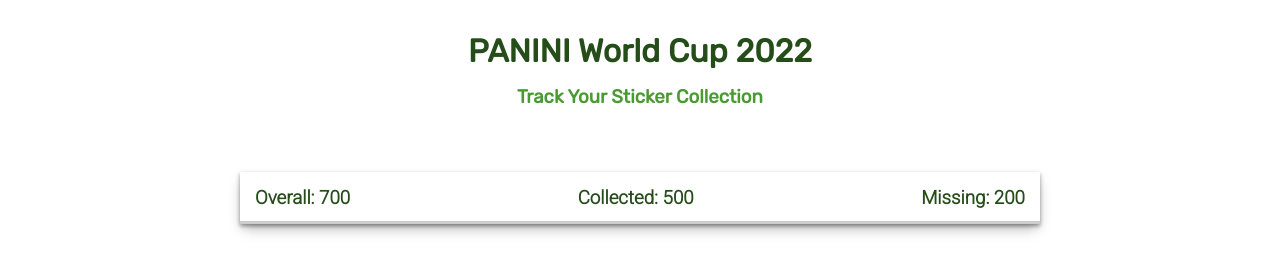
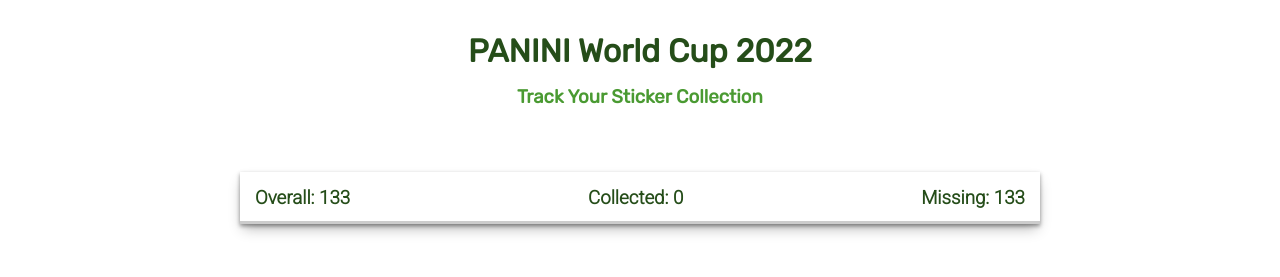
Before and after one commit to Dinko99/Sticker-Collection-App, a React (Create React App) app in the folder client/: page / in a window 1280 px wide. Shown: the top 277 px of the page. Built offline with nearby package versions, Linux system fonts and the light colour scheme.

Commit message:
Added functionality for Counter component

```diff
--- a/client/public/index.html
+++ b/client/public/index.html
@@ -24,7 +24,7 @@
       work correctly both with client-side routing and a non-root public URL.
       Learn how to configure a non-root public URL by running `npm run build`.
     -->
-    <title>React App</title>
+    <title>Sticker Tracking</title>
   </head>
   <body>
     <noscript>You need to enable JavaScript to run this app.</noscript>
--- a/client/src/App.jsx
+++ b/client/src/App.jsx
@@ -3,16 +3,19 @@ import AllStickers from './components/AllStickers';
 import Title from './components/Title';
 import { useState } from 'react';
 import Counter from './components/Counter';
+import countries from './utils/countries'
 
 
 function App() {
   const [isCollected, setIsCollected] = useState(false)
+  const [stickersCollected, setStickersCollected] = useState(0);
+  let overall = countries.length * 19;
 
   return (
     <>
     <Title />
-    <Counter />
-    <AllStickers />
+    <Counter overall={overall} stickersCollected={stickersCollected} />
+    <AllStickers countries={countries} stickersCollected={stickersCollected} setStickersCollected={setStickersCollected} />
     </>
   );
 }
--- a/client/src/components/AllStickers.jsx
+++ b/client/src/components/AllStickers.jsx
@@ -1,18 +1,19 @@
 import '../Styles/AllStickers.scss'
 import CountryTitle from './CountryTitle'
 import StickerNumber from './StickerNumber'
-import countries from '../utils/countries'
 import stickers from '../utils/stickers'
+import { useState } from 'react'
 
 
 
-const AllStickers = () => {
+const AllStickers = ({countries, stickersCollected, setStickersCollected}) => {
+
     const [number, collected] = stickers;
+
 
 
   return (
     <main>
-
         {
             countries.map((country, index)=>{
                 return <div key={index} className="stickers-section">
@@ -20,7 +21,7 @@ const AllStickers = () => {
                     <div className="stickers">
                 {
                     stickers.map((item, index)=>{
-                        return <StickerNumber key={index} number={item.number} collected={item.collected}  />
+                        return <StickerNumber key={index} number={item.number} collected={item.collected} stickersCollected={stickersCollected} setStickersCollected={setStickersCollected}   />
                     })
                 }
                     </div>
--- a/client/src/components/Counter.jsx
+++ b/client/src/components/Counter.jsx
@@ -1,11 +1,11 @@
 import '../Styles/Counter.scss'
 
-const Counter = () => {
+const Counter = ({overall, stickersCollected}) => {
   return (
     <div className="counter">
-        <h3>Overall: 700</h3>
-        <h3>Collected: 500</h3>
-        <h3>Missing: 200</h3>
+        <h3>Overall: {overall}</h3>
+        <h3>Collected: {stickersCollected}</h3>
+        <h3>Missing: {overall - stickersCollected}</h3>
     </div>
   )
 }
--- a/client/src/components/StickerNumber.jsx
+++ b/client/src/components/StickerNumber.jsx
@@ -1,14 +1,28 @@
-import { useState } from "react";
+import { useState, useEffect } from "react";
 import {FcCheckmark} from 'react-icons/fc'
 
-const StickerNumber = ({number, collected}) => {
-  const [isCollected, setIsCollected] = useState(collected)
+const StickerNumber = ({number, collected, stickersCollected, setStickersCollected}) => {
+  const [isCollected, setIsCollected] = useState(false)
 
-  const handleClick = (e) => { setIsCollected(!isCollected)
+  useEffect(()=>{
+  }, [isCollected])
+
+  const handleClick = (e) => {
+    setIsCollected(!isCollected)
+    if(isCollected === false){
+      setStickersCollected((prev) => prev + 1)
+
+    }
+    else if(isCollected === true){
+      setStickersCollected((prev) => prev - 1)
+    }
+
   }
 
+
+
   return (
-    <p className='sticker-number' onClick={handleClick} >{number} <span className="checkmark" style={{display: isCollected === false ? 'none' : 'block'}}><FcCheckmark /></span></p>
+    <p className='sticker-number' id={number} onClick={handleClick} >{number} <span className="checkmark" style={{display: isCollected === false ? 'none' : 'block'}}><FcCheckmark /></span></p>
   )
 }
 
```
